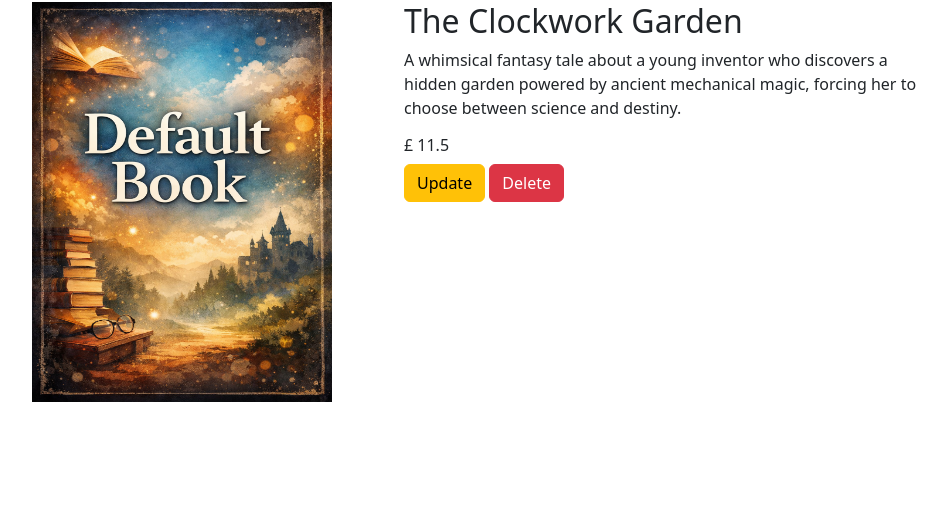
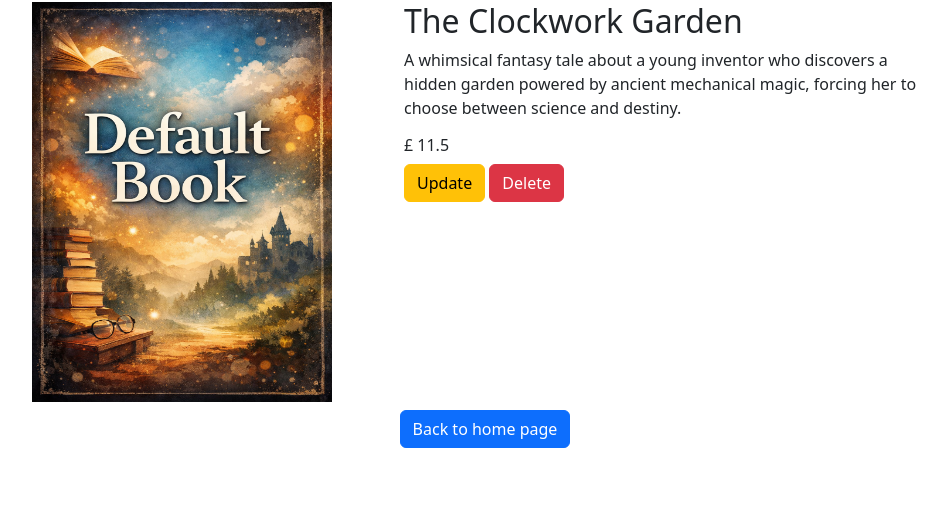
Before and after one commit to edwardmwinamilaalexander/django-crud-books, a Django app: page /book/1/ in a window 1280 px wide. Shown: the part 78-588 px from the top of the page, without its empty margins (155-1102 px from the left). Run offline with Django 5.2, Linux system fonts and the light colour scheme; data comes from the database, SQL or seed files in the repository.

Commit message:
adding css for detail page

```diff
--- a/myapp/templates/myapp/detail.html
+++ b/myapp/templates/myapp/detail.html
@@ -17,17 +17,15 @@
             <h6>£ {{ book.price }}</h6>
             <a class="btn btn-warning" href="{% url 'myapp:update'  book.id %}">Update </a>
             <a class="btn btn-danger" href="{% url 'myapp:delete'  book.id %}">Delete </a>
+
         </div>
 
         <div class="col-md-1">
-
         </div>
-
-
     </div>
-
-
+</div>
+<div class="mt-2 text-center">
+    <a class="btn btn-primary" href="{% url 'myapp:index' %}">Back to home page</a>
 </div>
 
-
 {% endblock %}
```
